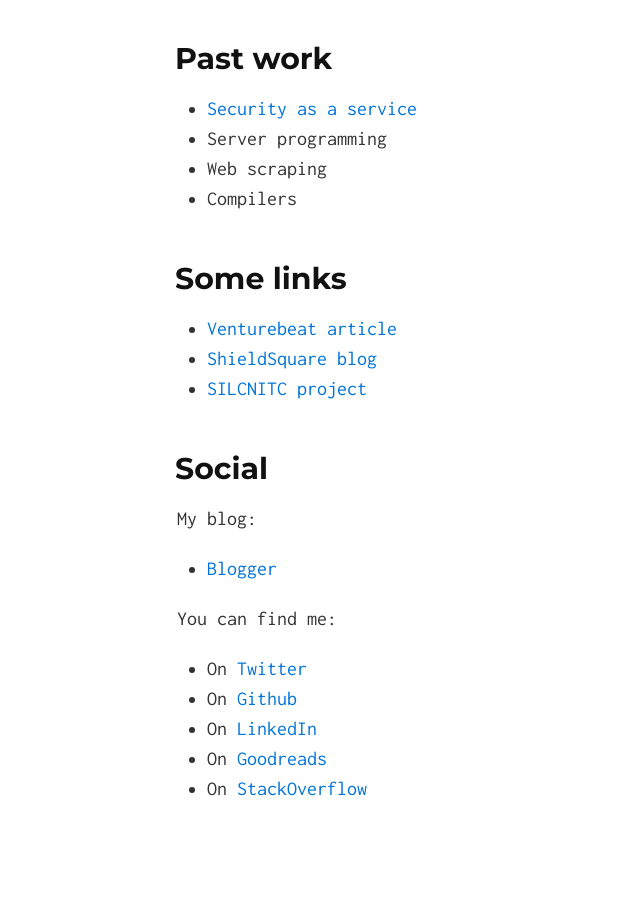
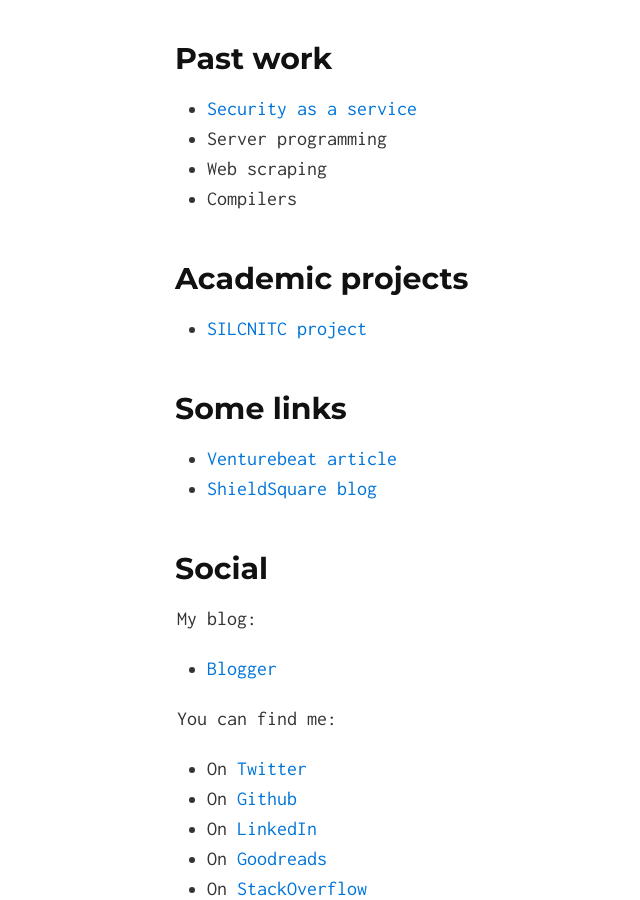
Before and after one commit to nachivpn/nachivpn.github.io, a Jekyll site: the page built from index.md, in a window 1280 px wide and 900 px high, scrolled down 1186 px. Shown: the whole window, without its empty margins (163-803 px from the left). Built offline with Jekyll 4.4.1, drawn with Linux system fonts in a browser that asks for light colours.

Commit message:
re-ordered academic project link

```diff
--- a/index.md
+++ b/index.md
@@ -26,11 +26,14 @@ Lately, I've been very curious about philosophy too.
 * Web scraping
 * Compilers
 
+## Academic projects
+
+* [SILCNITC project](http://silcnitc.github.io/about.html)
+
 ## Some links
 
 * [Venturebeat article](http://venturebeat.com/2014/12/24/googles-no-captcha-recaptchas-may-not-be-as-bot-proof-as-we-thought)
 * [ShieldSquare blog](http://www.shieldsquare.com/author/nachiappan-v/)
-* [SILCNITC project](http://silcnitc.github.io/about.html)
 
 ## Social
 
```
